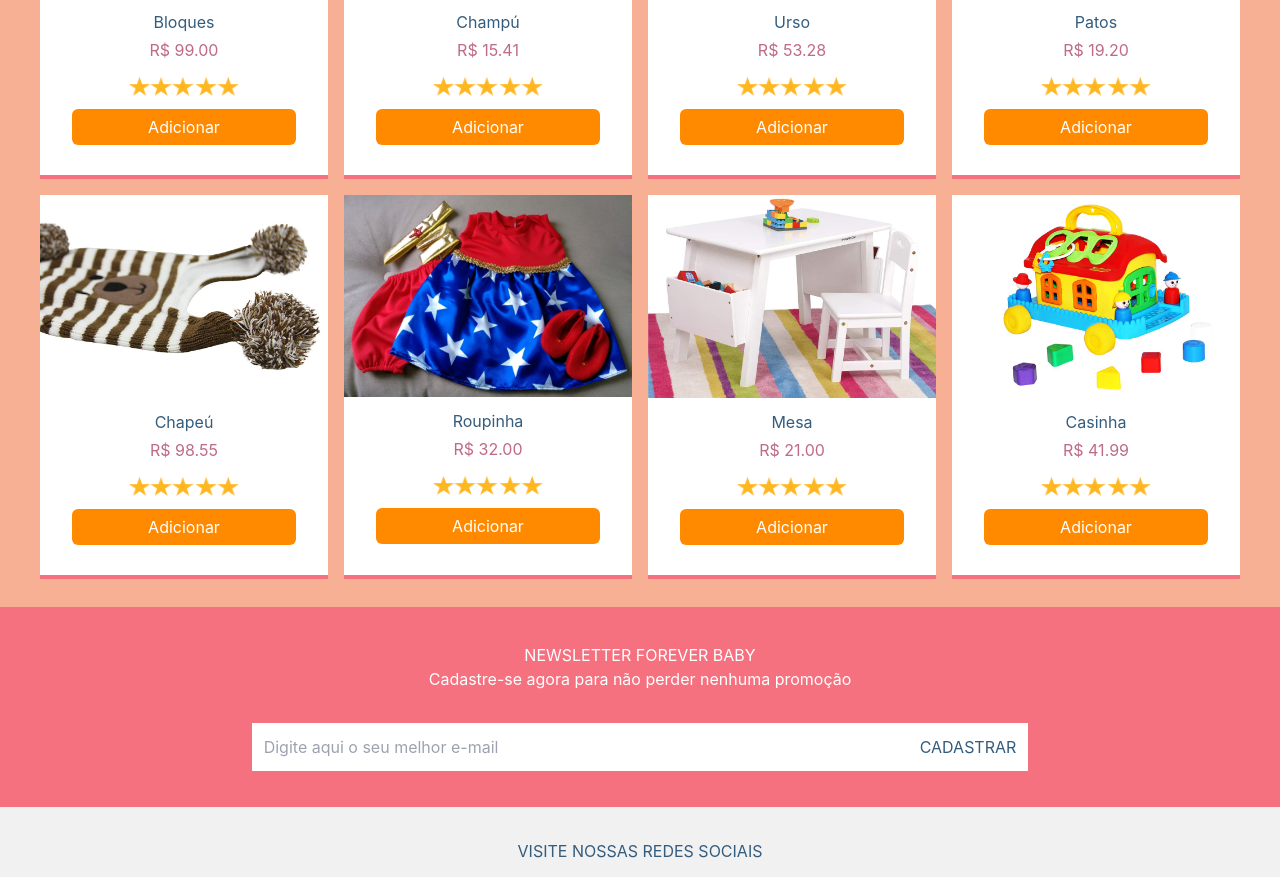
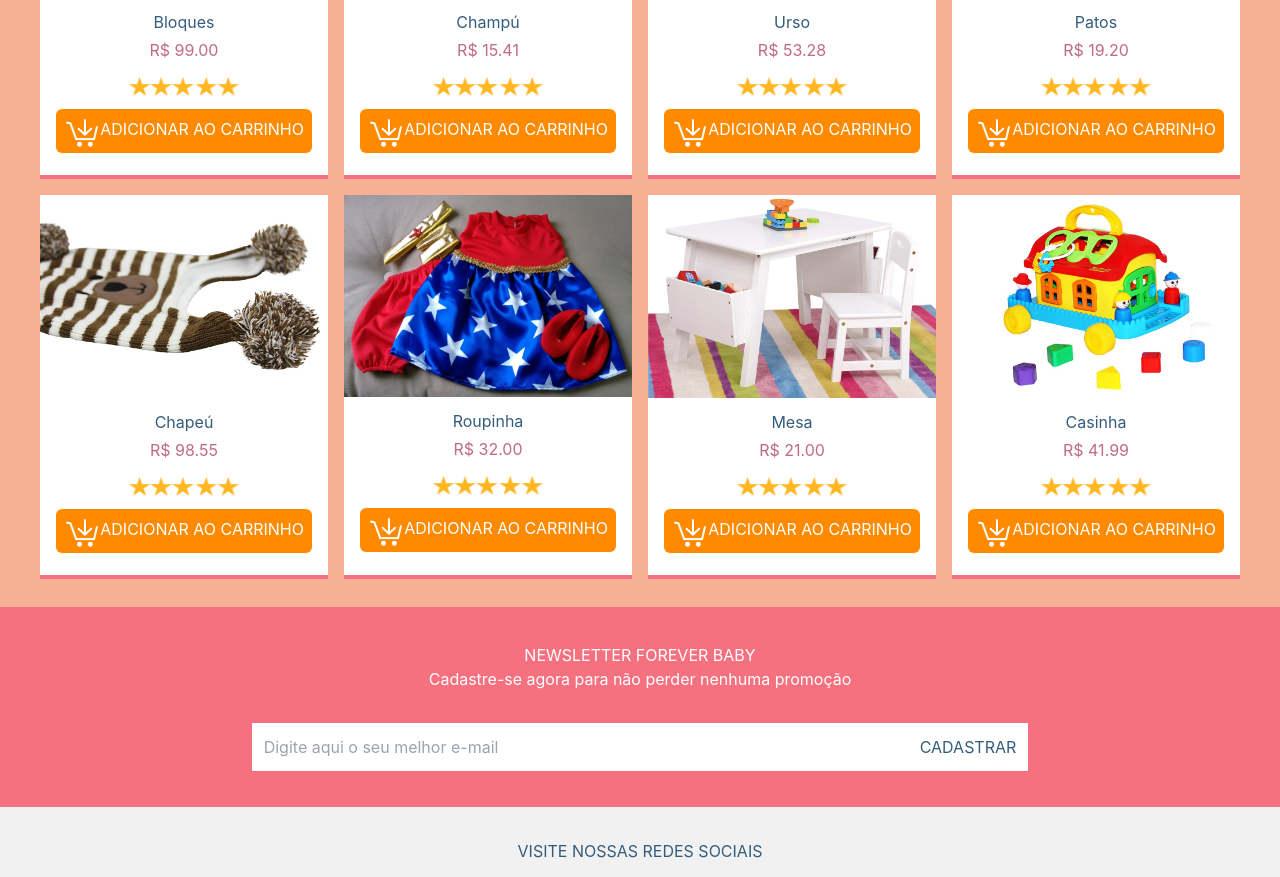
Before and after one commit to MartinGBB/forever-baby, a React (Create React App) app: page / in a window 1280 px wide. Shown: the part 1173-2050 px from the top of the page. Built offline with nearby package versions, Linux system fonts and the light colour scheme.

Commit message:
feat: adiciona icono de carrinho aos botoes

```diff
--- a/src/components/FavoriteCard.js
+++ b/src/components/FavoriteCard.js
@@ -1,4 +1,5 @@
 import React, { useState } from 'react'
+import shoppingCart from '../images/shopping-cart.png';
 import PropTypes from 'prop-types';
 
 function FavoritesCard(props) {
@@ -25,10 +26,11 @@ function FavoritesCard(props) {
       <img className="justify-center flex w-28 m-auto" src={ classification } alt="clasification" />
       <button
         type="button"
-        className="w-56 h-9 bg-[#FF8A00] text-white rounded-md mt-2"
+        className="w-64 h-11 flex p-2 m-auto bg-[#FF8A00] text-white rounded-md mt-2"
         onClick={ handdleBuys }
       >
-        Adicionar
+        <img className="m-auto" src={ shoppingCart } />
+        ADICIONAR AO CARRINHO
       </button>
     </div>
   );
```
